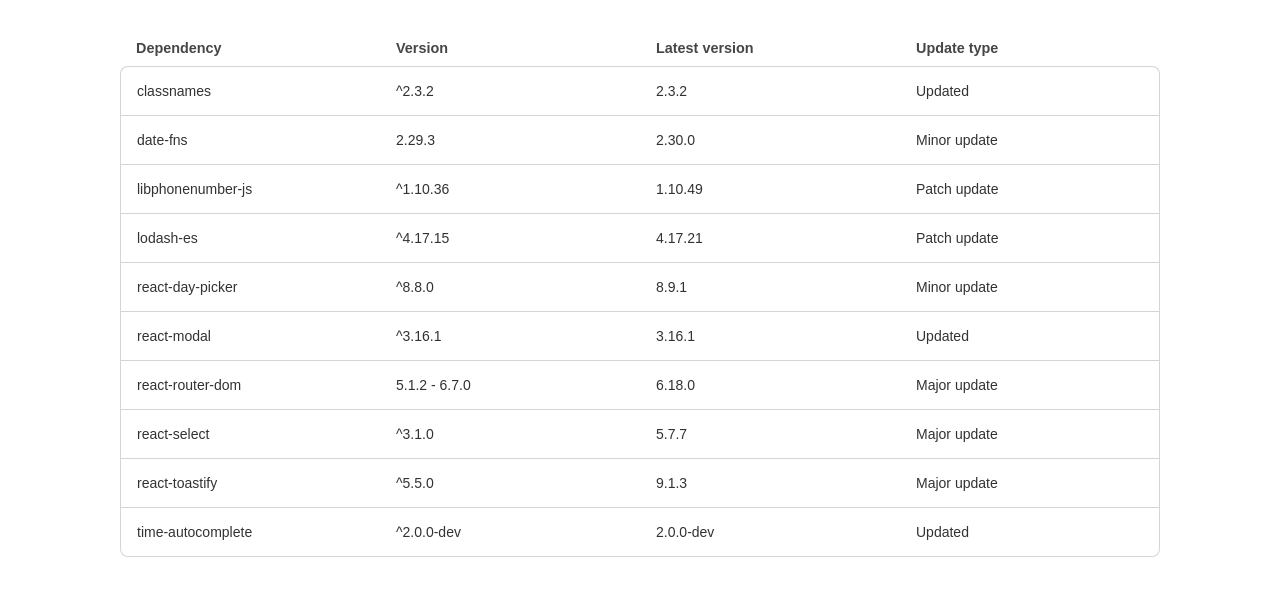
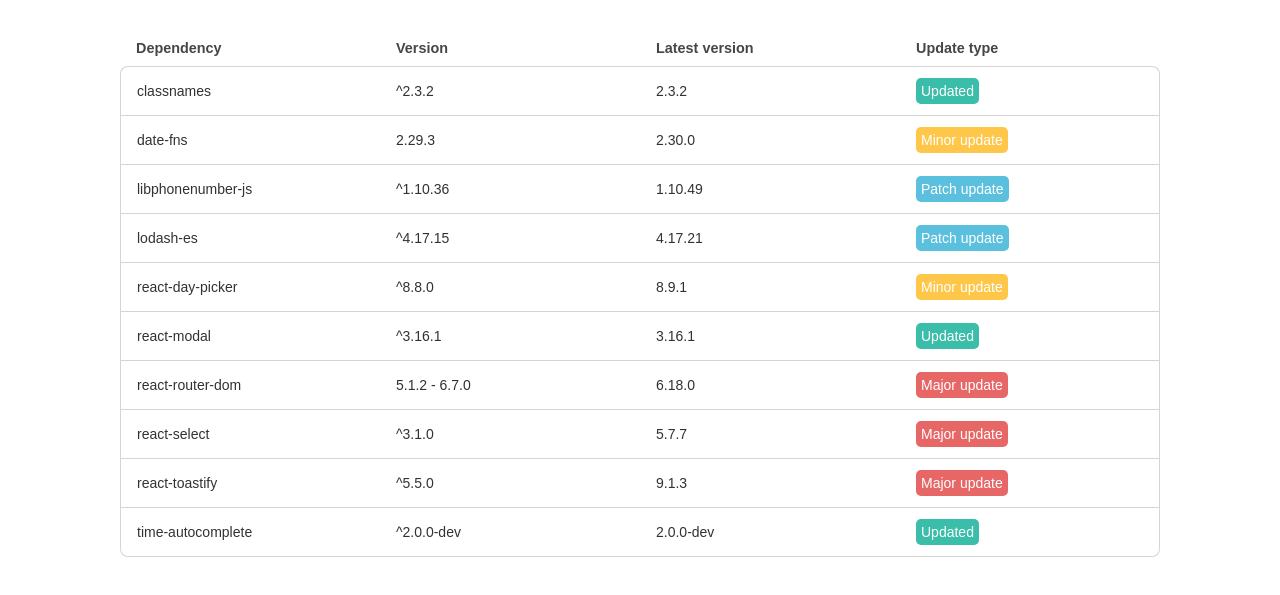
Before and after one commit to galexandrade/dep-version-analyzer, a website: page src/index.html in a window 1280 px wide. Both pictures are taken after a click on the item "Dependencies". Shown: the part 83-678 px from the top of the page. Drawn offline with nearby package versions, Linux system fonts and the light colour scheme.

Commit message:
Adding pills to the updated type

```diff
--- a/src/interactions.js
+++ b/src/interactions.js
@@ -35,15 +35,51 @@
     document.getElementById(DEV_DEPENDENCIES_ID).classList.add('active');
 };
 
+const renderCell = (content, row, wrapper) => {
+    const cellElement = document.createElement('td');
+
+    if (wrapper) {
+        const wrapperElement = document.createElement(wrapper.tag);
+        if (wrapper.classes) {
+            wrapper.classes.forEach((className) =>
+                wrapperElement.classList.add(className)
+            );
+        }
+        wrapperElement.append(content);
+        cellElement.append(wrapperElement);
+    } else {
+        cellElement.append(content);
+    }
+    row.append(cellElement);
+};
+
 const populateTable = (tableBody, items) => {
     items.forEach((dependency) => {
         const row = document.createElement('tr');
 
-        Object.values(dependency).forEach((cell) => {
-            const cellElement = document.createElement('td');
-            cellElement.append(cell);
-            row.append(cellElement);
-        });
+        const { dependencyName, version, latestVersion, updateType } =
+            dependency;
+
+        renderCell(dependencyName, row);
+        renderCell(version, row);
+        renderCell(latestVersion, row);
+
+        const pillClasses = ['pill'];
+        switch (updateType) {
+            case 'Updated':
+                pillClasses.push('pill--primary');
+                break;
+            case 'Patch update':
+                pillClasses.push('pill--info');
+                break;
+            case 'Minor update':
+                pillClasses.push('pill--warning');
+                break;
+            case 'Major update':
+                pillClasses.push('pill--danger');
+                break;
+        }
+        renderCell(updateType, row, { tag: 'div', classes: pillClasses });
 
         tableBody.append(row);
     });
--- a/src/styles.css
+++ b/src/styles.css
@@ -8,6 +8,10 @@
     --color-grey-100: #f3f3f3;
     --color-grey-200: #d5d5d5;
     --color-grey-500: #464646;
+    --color-radish-400: #e76767;
+    --color-mint-400: #3abda9;
+    --color-blueberry-400: #5bc0de;
+    --color-banana-400: #ffc74a;
 }
 
 body {
@@ -159,3 +163,23 @@
     border: 1px solid var(--color-grey-200);
     flex: 1;
 }
+
+.pill {
+    display: inline;
+    padding: 5px;
+    border-radius: 5px;
+    color: white;
+}
+
+.pill--primary {
+    background-color: var(--color-mint-400);
+}
+.pill--info {
+    background-color: var(--color-blueberry-400);
+}
+.pill--warning {
+    background-color: var(--color-banana-400);
+}
+.pill--danger {
+    background-color: var(--color-radish-400);
+}
```
